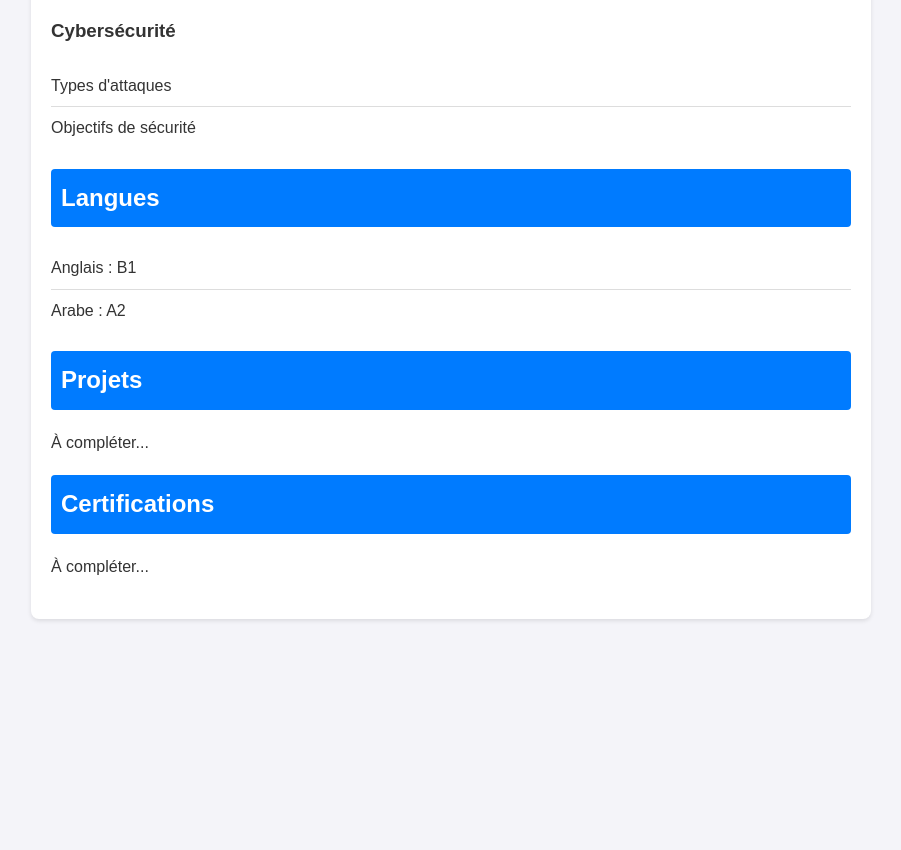
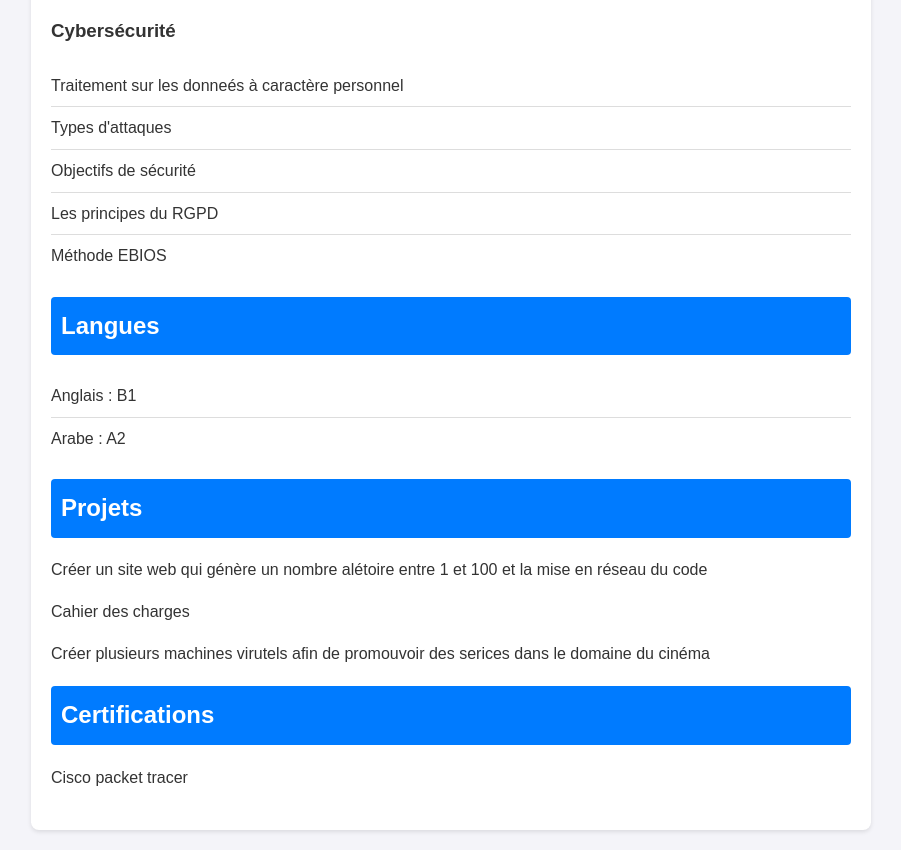
Before and after one commit to youcef033/cv, a plain HTML site: page index.html in a window 1280 px wide. Shown: the part 956-1806 px from the top of the page, without its empty margins (189-1090 px from the left). Before the commit the page ends 1595 px from the top, so only its background shows below. Drawn offline with Linux system fonts and the light colour scheme.

Commit message:
Update index.html

```diff
--- a/index.html
+++ b/index.html
@@ -101,8 +101,13 @@
             </ul>
             <h3>Cybersécurité</h3>
             <ul>
+                <li>Traitement sur les donneés à caractère personnel</li>
                 <li>Types d'attaques</li>
                 <li>Objectifs de sécurité</li>
+                <li>Les principes du RGPD</li>
+                <li>Méthode EBIOS</li>
+
+
             </ul>
         </section>
 
@@ -116,12 +121,16 @@
 
         <section>
             <h2>Projets</h2>
-            <p>À compléter...</p>
+            <p>Créer un site web qui génère un nombre alétoire entre 1 et 100 et la mise en réseau du code</p>
+            <p>Cahier des charges </p>
+            <p>Créer plusieurs machines virutels afin de promouvoir des serices dans le domaine du cinéma</p>
+
+
         </section>
 
         <section>
             <h2>Certifications</h2>
-            <p>À compléter...</p>
+            <p>Cisco packet tracer</p>
         </section>
     </main>
 </body>
```
